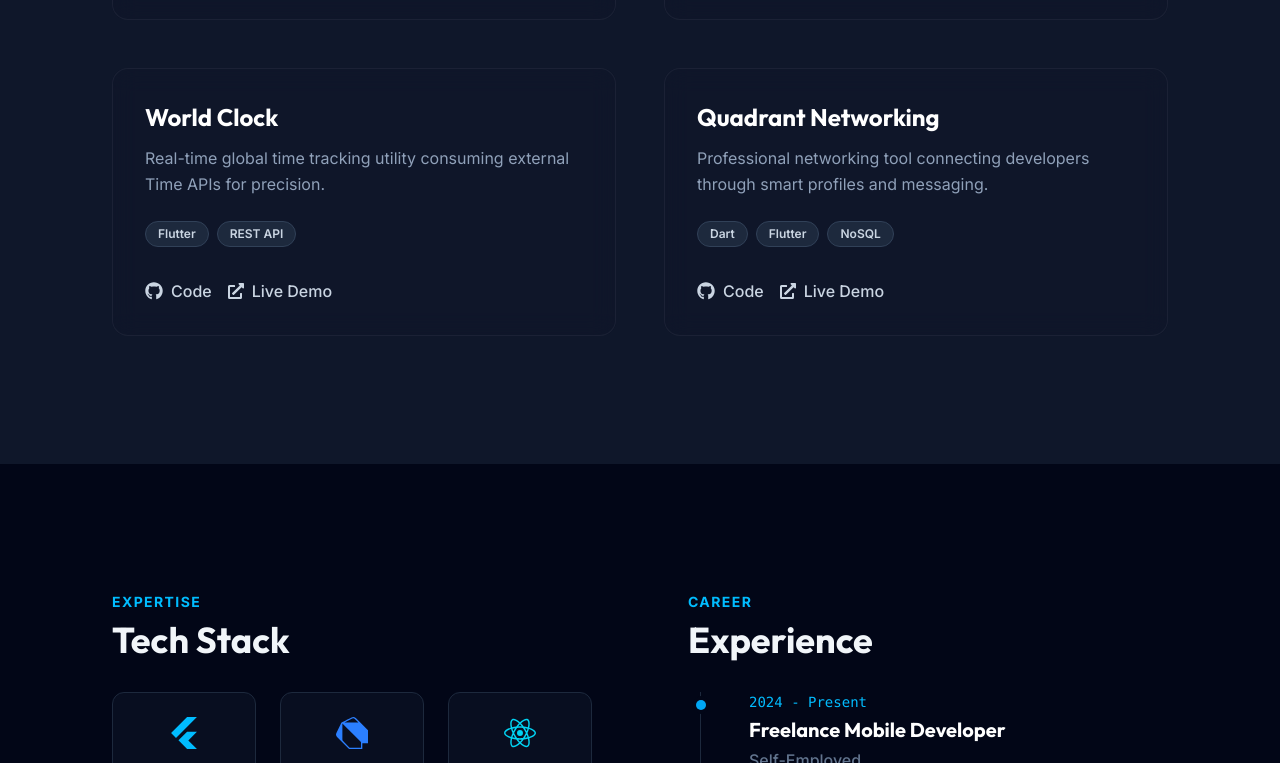
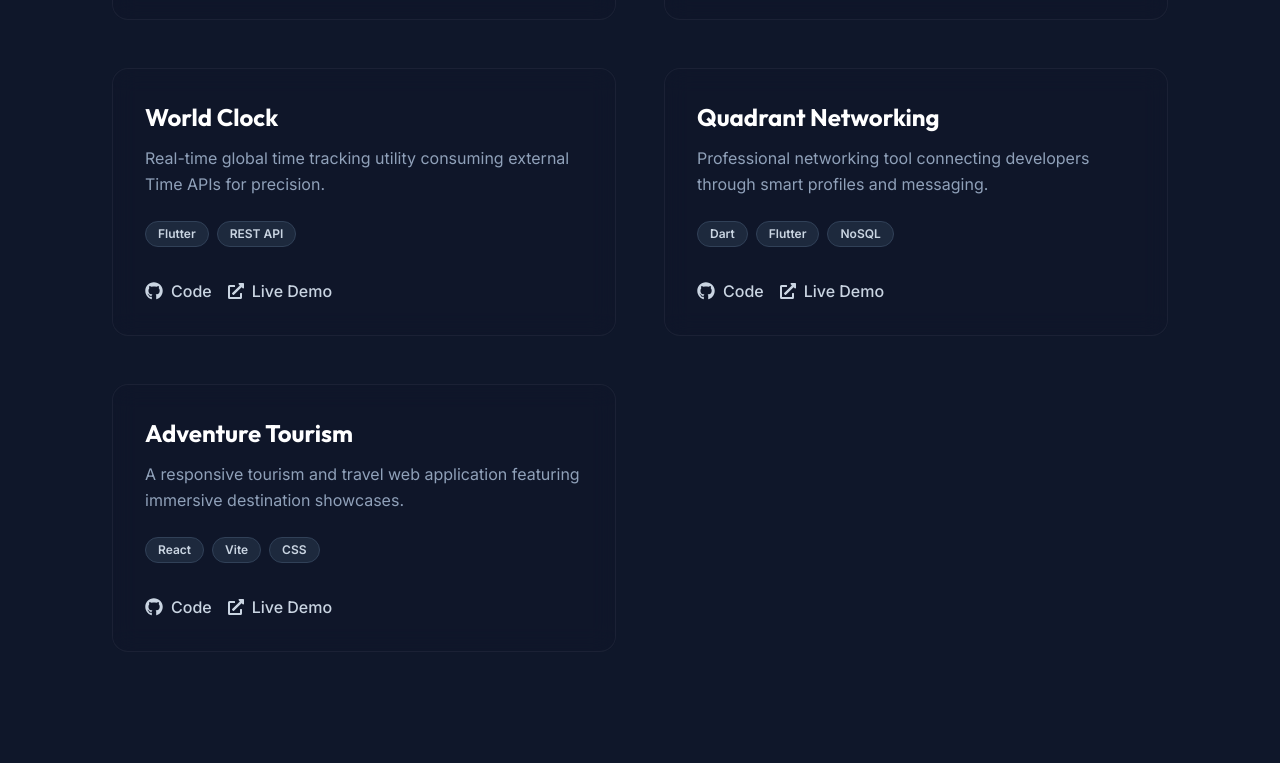
Before and after one commit to qomsycode/portfolio-v2, a React (Vite) app: page / in a window 1280 px wide. Shown: the part 2037-2800 px from the top of the page. Built offline with nearby package versions, Linux system fonts and the light colour scheme.

Commit message:
Update resume and add Adventure Tourism project

```diff
--- a/src/components/Projects.jsx
+++ b/src/components/Projects.jsx
@@ -40,6 +40,15 @@ const Projects = () => {
             github: '#',
             live: 'https://qomsycode.github.io/Quadrant-Networking-App/',
             gradient: 'from-emerald-400 to-teal-500'
+        },
+        {
+            id: 5,
+            title: 'Adventure Tourism',
+            description: 'A responsive tourism and travel web application featuring immersive destination showcases.',
+            tech: ['React', 'Vite', 'CSS'],
+            github: '#',
+            live: 'https://adventure-tourism-murex.vercel.app/',
+            gradient: 'from-orange-400 to-amber-500'
         }
     ];
 
```
Also changed, not shown: 1 other file (tests, documents, lock files or other folders).
